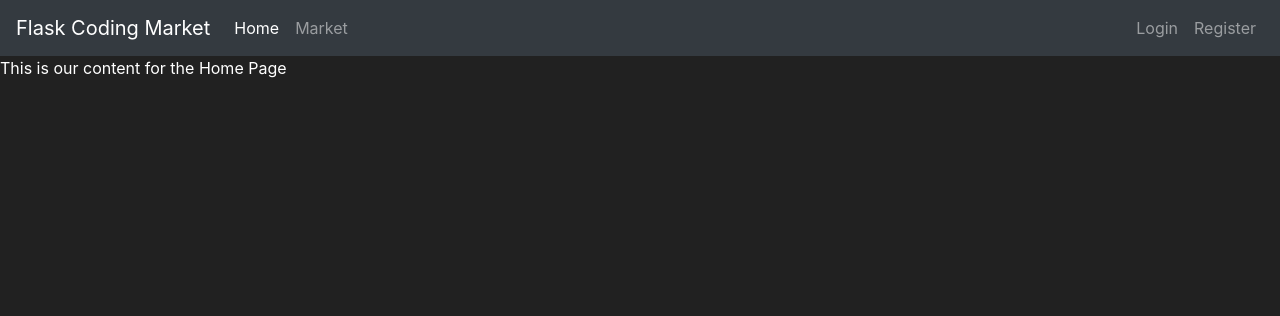
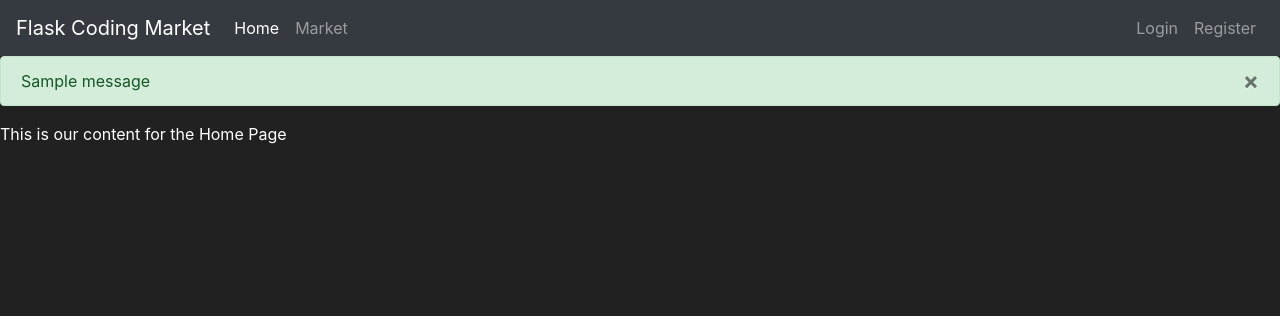
Before and after one commit to zohansyahfatomi/Flask-Course---Python-Web-Application-Development, a Flask app: page / in a window 1280 px wide. Shown: the top 316 px of the page. Run offline with Flask 2, Linux system fonts and the light colour scheme; one stand-in notice (Sample message) is shown; parts of the project's set-up code (start-up, migrations or seed data) failed here and were passed over; some libraries are stand-ins or nearby versions.

Commit message:
p10. flash-messages

```diff
--- a/markets/routes.py
+++ b/markets/routes.py
@@ -1,5 +1,5 @@
 from markets import app
-from flask import render_template, redirect, url_for
+from flask import render_template, redirect, url_for, flash
 from markets.models import Item, User
 from markets.form import RegisterForm
 from markets import db
@@ -27,6 +27,6 @@ def register_page():
 
     if form.errors != {}: #if there not errors from the validation
         for err_msg in form.errors.values():
-            print(f'There are an error: {err_msg}')
+            flash(f'There are an error: {err_msg}',category='danger')
 
     return render_template('register.html', form = form)
--- a/markets/templates/base.html
+++ b/markets/templates/base.html
@@ -37,7 +37,22 @@
              </ul>
          </div>
          </nav>
+        <!-- Flash Messages -->
+         {% with messages = get_flashed_messages(with_categories=true) %}
+            {% if messages %}
+                {% for category, message in messages %}
+                <div class="alert alert-{{ category }}">
+                    <button type="button" class="m1-2 mb-1 close" data-dismiss="alert" aria-label="Close">
+                        <span aria-hidden="true">&times;</span>
+                    </button>
+                    {{ message }}
+                </div>
+                {% endfor %}
+            {% endif %}
+         {% endwith %}
+
          {% block content %}
+
          {% endblock %}
       <!-- Future Content here -->
 
```
